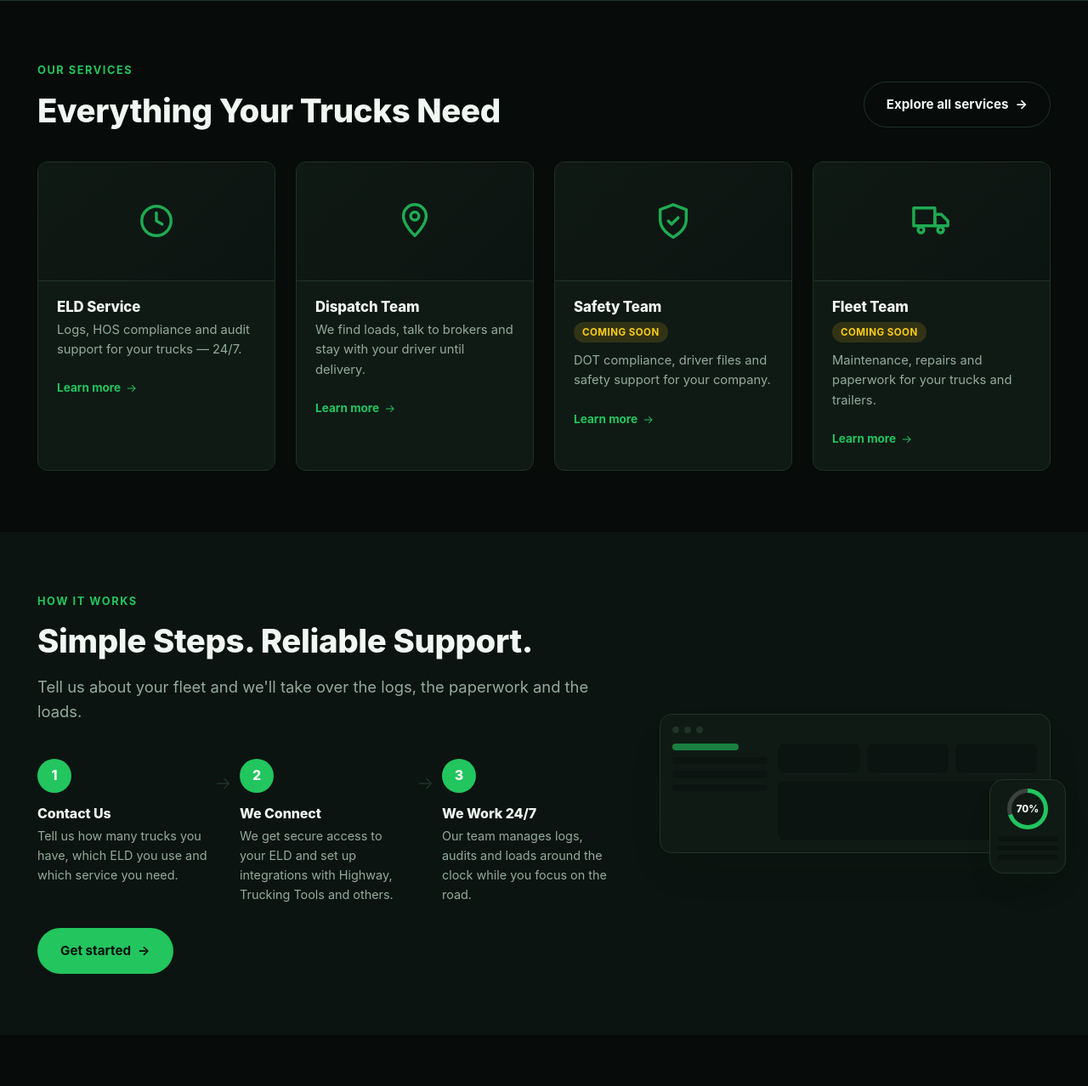
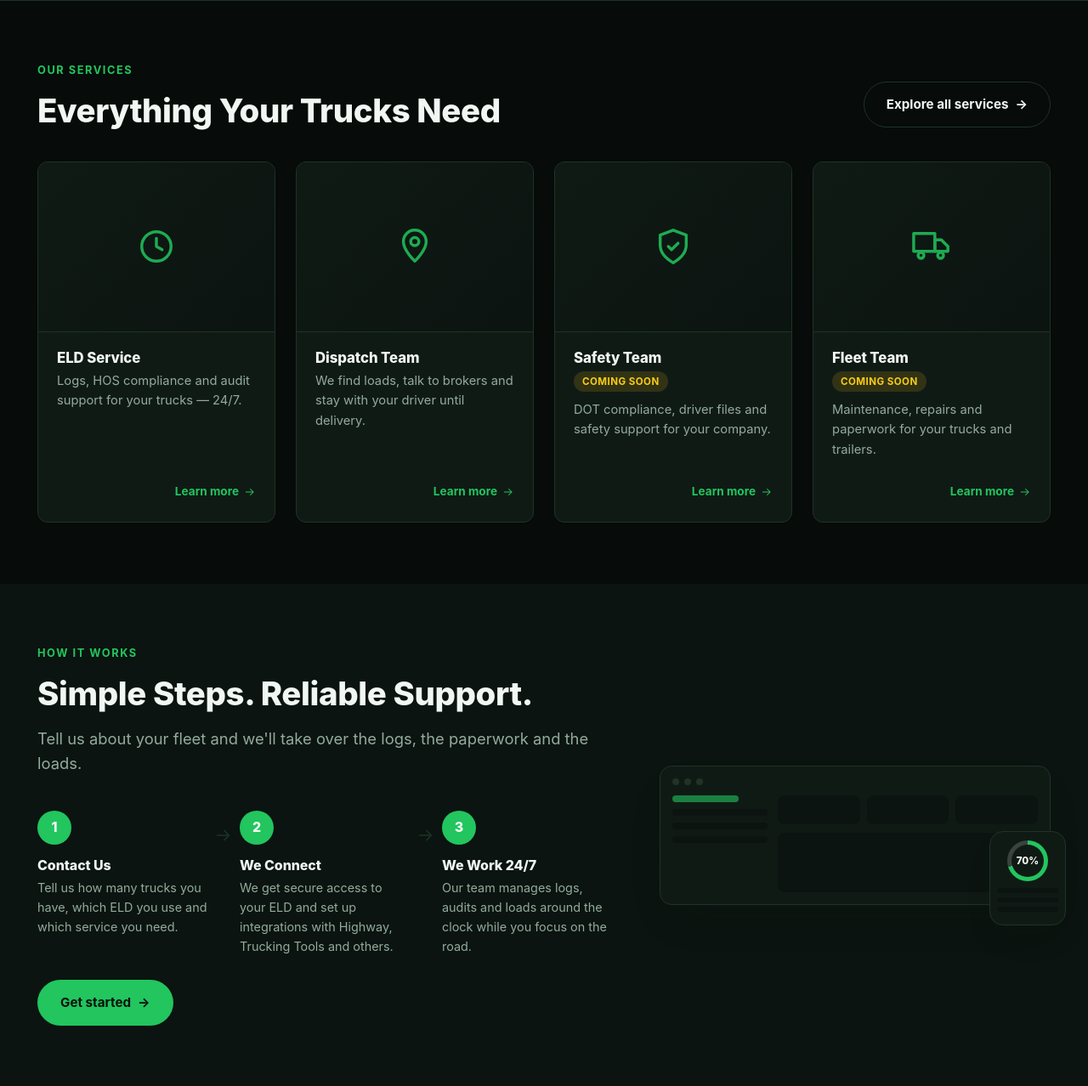
Before and after one commit to QudratNegmatov/triple_power_team_website, a Django app: page / in a window 1280 px wide. Shown: the part 1916-3194 px from the top of the page at 85% size. Run offline with Django 5.2, Linux system fonts and the light colour scheme; data comes from the database, SQL or seed files in the repository; data that the repository does not hold is empty; some libraries are stand-ins or nearby versions.

Commit message:
Align service card 'Learn more' links bottom-right and enlarge card images
Service cards (homepage, services page, other-services on detail) are now
equal-height flex columns with the link pinned to the bottom-right corner.
Card media is taller, and homepage/other-services cards show the service's
first gallery image when one exists (icon otherwise).

Co-Authored-By: Claude Opus 5.5 <noreply@anthropic.com>
Claude-Session: https://claude.ai/code/session_014GxUzbMA4CpASPQSANTwEF

```diff
--- a/core/templates/core/home.html
+++ b/core/templates/core/home.html
@@ -141,7 +141,9 @@
         <div class="grid grid-4">
             {% for service in services %}
             <div class="service-card reveal">
-                <div class="service-card-media">{{ service.icon|svg_icon }}</div>
+                <div class="service-card-media">
+                    {% with cover=service.gallery.all|first %}{% if cover %}<img src="{{ cover.image.url }}" alt="{% tr service 'title' %}">{% else %}{{ service.icon|svg_icon }}{% endif %}{% endwith %}
+                </div>
                 <div class="service-card-body">
                     <h3>{% tr service "title" %}</h3>
                     {% if service.is_coming_soon %}<span class="badge-soon">{% st "services.coming_soon" %}</span>{% endif %}
--- a/core/views.py
+++ b/core/views.py
@@ -15,7 +15,7 @@ def home(request):
 
     context = {
         "hero_slides": HeroSlide.objects.filter(is_active=True),
-        "services": Service.objects.filter(is_active=True)[:4],
+        "services": Service.objects.filter(is_active=True).prefetch_related("gallery")[:4],
         "projects": Project.objects.filter(is_active=True)[:3],
         "products": Product.objects.filter(is_active=True).prefetch_related("gallery")[:4],
         "why_us": WhyChooseUs.objects.filter(is_active=True)
--- a/services/templates/services/service_detail.html
+++ b/services/templates/services/service_detail.html
@@ -140,7 +140,9 @@
         <div class="grid grid-3">
             {% for other in other_services %}
             <div class="service-card reveal">
-                <div class="service-card-media">{{ other.icon|svg_icon }}</div>
+                <div class="service-card-media">
+                    {% with cover=other.gallery.all|first %}{% if cover %}<img src="{{ cover.image.url }}" alt="{% tr other 'title' %}">{% else %}{{ other.icon|svg_icon }}{% endif %}{% endwith %}
+                </div>
                 <div class="service-card-body">
                     <h3>{% tr other "title" %}</h3>
                     {% if other.is_coming_soon %}<span class="badge-soon">{% st "services.coming_soon" %}</span>{% endif %}
--- a/services/views.py
+++ b/services/views.py
@@ -13,7 +13,7 @@ def service_list(request):
 
 def service_detail(request, pk):
     service = get_object_or_404(Service.objects.prefetch_related("gallery"), pk=pk, is_active=True)
-    other_services = Service.objects.filter(is_active=True).exclude(pk=pk)[:3]
+    other_services = Service.objects.filter(is_active=True).exclude(pk=pk).prefetch_related("gallery")[:3]
     return render(
         request,
         "services/service_detail.html",
--- a/static/css/style.css
+++ b/static/css/style.css
@@ -557,11 +557,16 @@ a:hover { text-decoration: underline; }
     border: 1px solid var(--color-border);
     border-radius: var(--radius);
     overflow: hidden;
+    display: flex;
+    flex-direction: column;
+    height: 100%;
     transition: border-color 0.2s ease, transform 0.2s ease;
 }
 .service-card:hover { border-color: var(--color-primary); transform: translateY(-2px); }
 .service-card-media {
-    height: 140px;
+    height: 200px;
+    flex-shrink: 0;
+    overflow: hidden;
     display: flex;
     align-items: center;
     justify-content: center;
@@ -569,7 +574,8 @@ a:hover { text-decoration: underline; }
     border-bottom: 1px solid var(--color-border);
 }
 .service-card-media svg { width: 46px; height: 46px; color: var(--color-primary); opacity: 0.85; }
-.service-card-body { padding: 22px 22px 24px; }
+.service-card-media img { width: 100%; height: 100%; object-fit: cover; display: block; }
+.service-card-body { padding: 22px 22px 24px; display: flex; flex-direction: column; align-items: flex-start; flex: 1; }
 .service-card-body h3 { margin-bottom: 6px; font-size: 1.05rem; }
 .service-card-body p { color: var(--color-text-muted); font-size: 0.92rem; }
 .service-card-link {
@@ -965,3 +971,9 @@ a:hover { text-decoration: underline; }
     background: rgba(250, 204, 21, 0.06);
     color: var(--color-text);
 }
+
+/* Services page cards: taller image, "Learn more" pinned bottom-right */
+.service-list-card { display: flex; flex-direction: column; align-items: flex-start; height: 100%; }
+.service-list-card .card-image { height: 280px; }
+.service-card-body .service-card-link,
+.service-list-card .service-card-link { margin-top: auto; padding-top: 12px; align-self: flex-end; }
```
